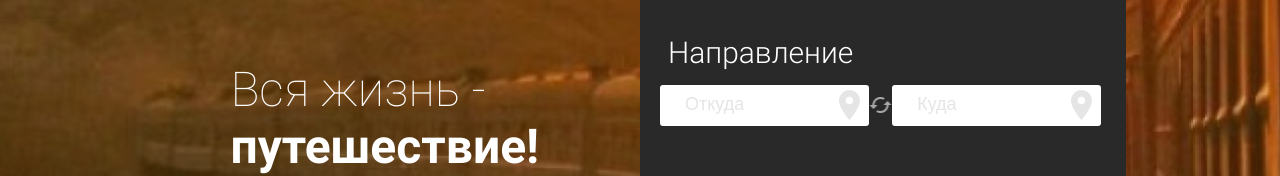
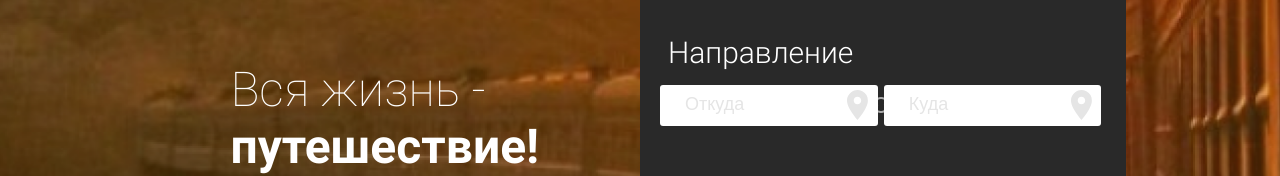
Before and after one commit to IlyaZakharov00/Frontend_DiplomWork, a React (Vite) app: page / in a window 1280 px wide. Shown: the part 356-532 px from the top of the page. Built offline with nearby package versions, Linux system fonts and the light colour scheme.

Commit message:
from 17.10.2024

```diff
--- a/src/App.tsx
+++ b/src/App.tsx
@@ -16,9 +16,9 @@ function App() {
 
       <Routes>
         <Route path='/Frontend_DiplomWork' element={<MainPage />} />
-        <Route path='/about-us' element={<AboutUs />} />
+        <Route path='/Frontend_DiplomWork/about-us' element={<AboutUs />} />
         <Route path='/how-does-this-work' element={<HowDoesThisWork />} />
-        <Route path='/comments' element={<Comments />} />
+        <Route path='/Frontend_DiplomWork/comments' element={<Comments />} />
         <Route path='/contacts' element={<Contacts />} />
         <Route path='/Frontend_DiplomWork/choiceTrain' element={<ChoiceTrain />} />
       </Routes>
--- a/src/components/Header/Header.css
+++ b/src/components/Header/Header.css
@@ -109,6 +109,7 @@
 }
 
 .input-container {
+    position: relative;
     display: flex;
     justify-content: space-between;
     padding-top: 15px;
@@ -117,17 +118,13 @@
 }
 
 .input_form_tickets {
+    position: relative;
     color: var(--text-color-black);
     width: 17vw;
     height: 3.2vw;
     border: 0;
     border-radius: 3px;
     padding-left: 25px;
-}
-
-.input_form_tickets::placeholder {
-    font-size: 18px;
-    color: var(--placeholder-color);
 }
 
 .search_tickets_btn {
@@ -155,7 +152,6 @@
     color: var(--main-color);
 }
 
-
 .input_calendar,
 .input_local {
     background-repeat: no-repeat;
@@ -165,10 +161,6 @@
 .input_calendar {
     background-image: url(/Frontend_DiplomWork/src/static-files/icons/icon_calendar.svg);
     width: 47%;
-}
-
-input::-webkit-calendar-picker-indicator {
-    opacity: 0;
 }
 
 .input_local {
@@ -228,6 +220,25 @@ input::-webkit-calendar-picker-indicator {
 
 .burger-line:nth-child(3) {
     transform: translateY(20px);
+}
+
+::-webkit-calendar-picker-indicator {
+    opacity: 1;
+    background: none;
+    background-size: contain;
+}
+
+.input_form_tickets::placeholder {
+    font-size: 18px;
+    opacity: 1;
+    color: var(--placeholder-color);
+}
+
+
+.dropdown-container {
+    display: flex;
+    position: absolute;
+    flex-direction: column;
 }
 
 @media (min-width: 769px) and (max-width: 1024px) {
--- a/src/components/Header/Header.tsx
+++ b/src/components/Header/Header.tsx
@@ -2,30 +2,36 @@ import "./Header.css";
 import { NavLink } from "react-router-dom";
 import { FormEvent } from "react";
 import { useNavigate } from "react-router-dom";
-import { useDispatch } from "react-redux";
+import { useDispatch, useSelector } from "react-redux";
 import { searchCities } from "../redux/async action/searchCities";
 import searchTicketsSlice from "../redux/slices/searchTicketsSlice";
+import sortedCitiesListSlice from "../redux/slices/sortedCitiesList";
 
 export const Header = () => {
 	const dispatch = useDispatch();
 	const navigate = useNavigate();
+
+	const sortedListFrom = useSelector((state: any) => state.sortedCitiesList.sortedListFrom)
+	const sortedListTo = useSelector((state: any) => state.sortedCitiesList.sortedListTo)
+
+	console.log('render')
 
 	const searchTickets = async (e: FormEvent) => {
 		e.preventDefault();
 
 		const form = e.target as HTMLFormElement;
 
-		const city_from = form.querySelector('[id = "city_from"]') as HTMLInputElement;
+		const from_city = form.querySelector('[id = "from_city"]') as HTMLInputElement;
 
-		const city_to = form.querySelector('[id = "city_to"]') as HTMLInputElement;
+		const to_city = form.querySelector('[id = "to_city"]') as HTMLInputElement;
 
 		const date_start = form.querySelector('[id = "data_start"]') as HTMLInputElement;
 
 		const date_end = form.querySelector('[id = "data_end"]') as HTMLInputElement;
 
 
-		const cityFrom = await dispatch(searchCities(city_from.value));
-		const cityTo = await dispatch(searchCities(city_to.value));
+		const cityFrom = await dispatch(searchCities(from_city.value));
+		const cityTo = await dispatch(searchCities(to_city.value));
 
 		const formDataCities = {
 			from_city: cityFrom.payload[0],
@@ -37,47 +43,51 @@ export const Header = () => {
 			date_end: date_end.value,
 		}
 
-		// const formSearchDirections = {
-		// 	formDataCities,
-		// 	formDataDates
-		// }
-
-
 		dispatch(searchTicketsSlice.actions.addCities(formDataCities));
 		dispatch(searchTicketsSlice.actions.addDates(formDataDates));
 
 		navigate("/Frontend_DiplomWork/choiceTrain");
 	};
 
+	const changeInputCity = async (e: React.ChangeEvent<HTMLInputElement>) => {
+		const sortCityList: string[] = [];
+		const typeAction = e.target.getAttribute('id') as string;
+
+		const cityListResponse = await dispatch(searchCities(e.target.value));
+
+		if (e.target.value == '') {
+			dispatch(sortedCitiesListSlice.actions.addCities({ type: typeAction, payload: sortCityList }))
+			return;
+		}
+
+		const reg = new RegExp('^' + e.target.value, 'g')
+
+		for (const city of cityListResponse.payload) {
+			if (city.name.match(reg)) sortCityList.push(city)
+		}
+
+		dispatch(sortedCitiesListSlice.actions.addCities({ type: typeAction, payload: sortCityList }))
+	}
+
 	return (
 		<header className="header">
 			<div className="header_container">
 				<h1 className="logo" id="logo">
-					<NavLink className={"logo_text"} to="/">
-						Лого
-					</NavLink>
+					<NavLink className={"logo_text"} to="/Frontend_DiplomWork">Лого</NavLink>
 				</h1>
 				<nav className="navbar_container">
 					<nav className="nav_list">
 						<li className="nav_item" id="about-us">
-							<NavLink className={"nav_item_text"} to="/about-us">
-								О нас
-							</NavLink>
+							<NavLink className={"nav_item_text"} to="/Frontend_DiplomWork/about">О нас</NavLink>
 						</li>
 						<li className="nav_item" id="how_work">
-							<NavLink className={"nav_item_text"} to="/how-does-this-work">
-								Как это работает
-							</NavLink>
+							<NavLink className={"nav_item_text"} to="/how-does-this-work">Как это работает</NavLink>
 						</li>
 						<li className="nav_item" id="comments">
-							<NavLink className={"nav_item_text"} to="/comments">
-								Отзывы
-							</NavLink>
+							<NavLink className={"nav_item_text"} to="/Frontend_DiplomWork/comments">Отзывы</NavLink>
 						</li>
 						<li className="nav_item" id="contacts">
-							<NavLink className={"nav_item_text"} to="/contacts">
-								Контакты
-							</NavLink>
+							<NavLink className={"nav_item_text"} to="/Frontend_DiplomWork/contacts">Контакты</NavLink>
 						</li>
 					</nav>
 					<nav className="burger-menu">
@@ -92,45 +102,41 @@ export const Header = () => {
 						<span className="bold_text">путешествие!</span>
 					</h2>
 					<div className="search_tickets_menu">
-						<form className="form-content" onSubmit={searchTickets}>
+						<form className="form-content" id="formSearch" onSubmit={searchTickets}>
 							<div className="direction_ticket">
 								<div className="direction_title">Направление</div>
 								<div className="input-container">
-									<input
-										type="text"
-										id="city_from"
-										className="input_form_tickets input_local"
-										placeholder="Откуда"
-									/>
+									<div className="input-with-dropdown">
+										<input type="text" id="from_city" className="input_form_tickets input_local" placeholder="Откуда" onChange={changeInputCity} required autoComplete='off' />
+										<div className="dropdown-container">
+											{sortedListFrom.map((item: { _id: string, name: string }) => {
+												return (
+													<div className="dropdown-item">{item.name}</div>
+												)
+											})}
+										</div>
+									</div>
 									<button className="btn_local_change"></button>
-									<input
-										type="text"
-										id="city_to"
-										className="input_form_tickets input_local"
-										placeholder="Куда"
-									/>
+									<div className="input-with-dropdown">
+										<input type="text" id="to_city" className="input_form_tickets input_local" placeholder="Куда" onChange={changeInputCity} required />
+										<div className="dropdown-container">
+											{sortedListTo.map((item: { _id: string, name: string }) => {
+												return (
+													<div className="dropdown-item">{item.name}</div>
+												)
+											})}
+										</div>
+									</div>
 								</div>
 							</div>
 							<div className="data_ticket">
 								<div className="data_title">Дата</div>
 								<div className="input-container">
-									<input
-										type="date"
-										id="data_start"
-										className="input_form_tickets input_calendar"
-										placeholder="ДД/ММ/ГГ"
-									/>
-									<input
-										type="date"
-										id="data_end"
-										className="input_form_tickets input_calendar"
-										placeholder="ДД/ММ/ГГ"
-									/>
+									<input type="date" id="data_start" className="input_form_tickets input_calendar" placeholder="ДД/ММ/ГГ" />
+									<input type="date" id="data_end" className="input_form_tickets input_calendar" placeholder="ДД/ММ/ГГ" />
 								</div>
 							</div>
-							<button className="search_tickets_btn" type="submit">
-								Найти билеты
-							</button>
+							<button className="search_tickets_btn" type="submit">Найти билеты</button>
 						</form>
 					</div>
 				</div>
--- /dev/null
+++ b/src/components/redux/slices/sortedCitiesList.tsx
@@ -0,0 +1,36 @@
+import { createSlice, PayloadAction } from "@reduxjs/toolkit";
+
+type TState = {
+    sortedListFrom: []
+    sortedListTo: []
+}
+
+const initialState: TState = {
+    sortedListFrom: [],
+    sortedListTo: [],
+}
+
+const sortedCitiesListSlice = createSlice({
+    name: 'sortedCitiesListSlice',
+    initialState: initialState,
+    reducers: {
+
+        addCities: (state, action: PayloadAction<any>) => {
+            switch (action.payload.type) {
+                case 'from_city':
+                    state.sortedListFrom = action.payload.payload;
+                    break;
+
+                case 'to_city':
+                    state.sortedListTo = action.payload.payload;
+                    break;
+
+                default:
+                    break;
+            }
+        },
+    },
+});
+
+export default sortedCitiesListSlice
+export const { addCities } = sortedCitiesListSlice.actions;
--- a/src/components/redux/store.tsx
+++ b/src/components/redux/store.tsx
@@ -1,13 +1,15 @@
 import { applyMiddleware, combineReducers, compose } from "redux";
 import { thunk } from "redux-thunk";
 import { configureStore } from "@reduxjs/toolkit";
-import searchTickets from "./slices/searchTicketsSlice";
+import searchTicketsSlice from "./slices/searchTicketsSlice";
+import sortedCitiesListSlice from "./slices/sortedCitiesList";
 
 const ReactReduxDevTools = (window as any).__REDUX_DEVTOOLS_EXTENSION__ && (window as any).__REDUX_DEVTOOLS_EXTENSION__()
 
 
 const rootReducer = combineReducers({
-  searchTicketsState: searchTickets.reducer,
+  searchTicketsState: searchTicketsSlice.reducer,
+  sortedCitiesList: sortedCitiesListSlice.reducer,
 })
 
 const myMiddleware = [compose(applyMiddleware(thunk), ReactReduxDevTools)];
```
Also changed, not shown: src/static-files/Безымянный-1.png (added), 1 other file (tests, documents, lock files or other folders).
